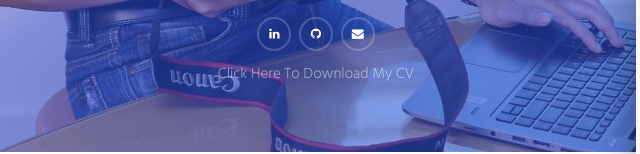
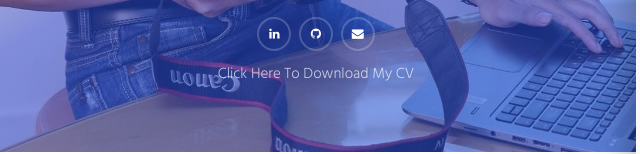
Before and after one commit to daviddesar/about-me, a plain HTML site: page index.html in a window 1280 px wide. Shown: the part 648-802 px from the top of the page, 4-644 px from the left. Drawn offline with Linux system fonts and the light colour scheme.

Commit message:
Update style.css

```diff
--- a/css/style.css
+++ b/css/style.css
@@ -338,7 +338,7 @@ button:focus,
     }
 .header .content .download__cv {
     display: block;
-    color: rgba(255, 255, 255, 0.5);
+    color: rgba(255, 255, 255, 0.7);
     text-decoration: none;
     margin-top: 10px;
 }
```
